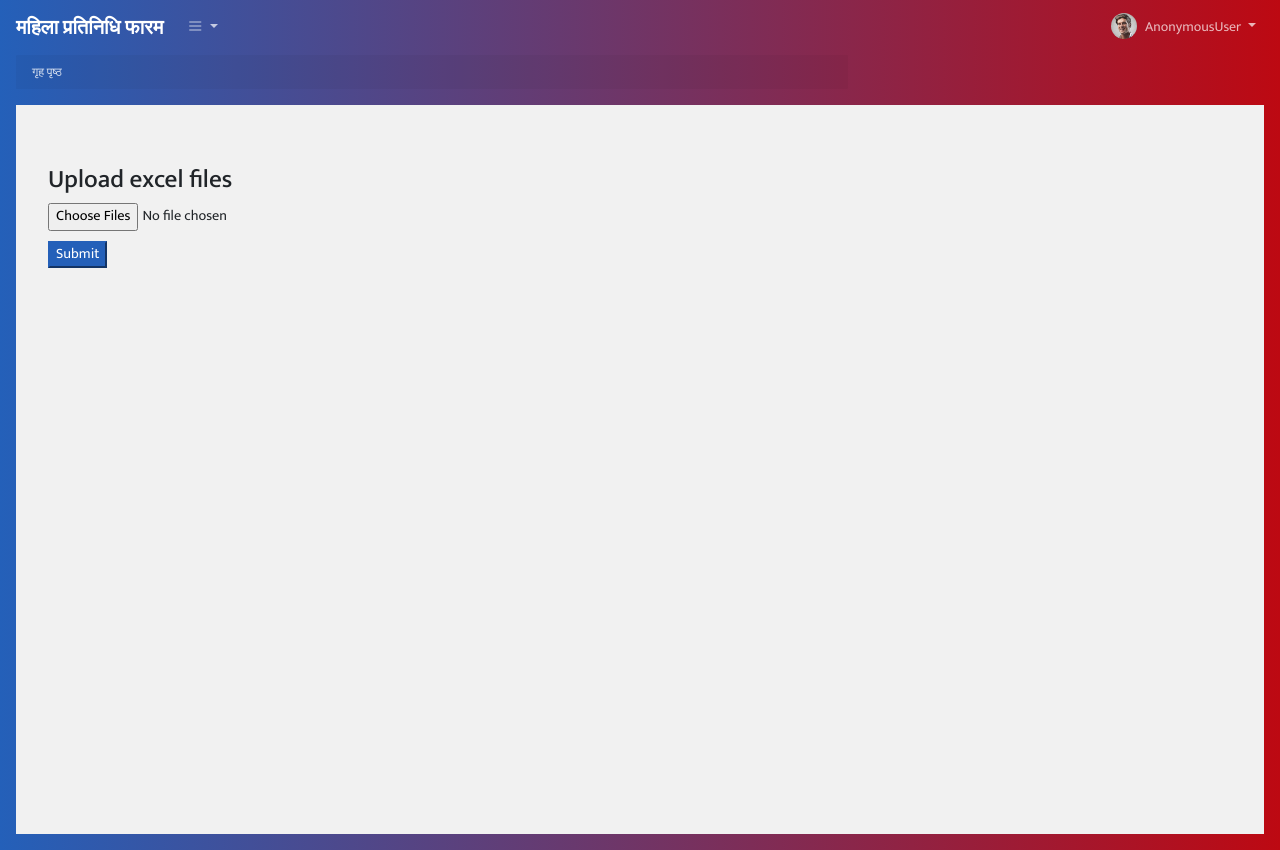
After one commit to naxa-developers/MahilaPratinidhi, a Django app: page /upload/ in a window 1280 px wide. The commit adds this page. Run offline with Django 3.2, Linux system fonts and the light colour scheme; some libraries are stand-ins or nearby versions.

Commit message:
upload excel files funtionality

```diff
--- a/mahila_pratinidhi/core/templates/core/dashboard.html
+++ b/mahila_pratinidhi/core/templates/core/dashboard.html
@@ -44,7 +44,6 @@
 
                                             </div>
                                         </form>
-
 
                                     </div>
 
--- /dev/null
+++ b/mahila_pratinidhi/core/templates/core/upload.html
@@ -0,0 +1,53 @@
+{% extends '_base.html' %}
+
+{% block content %}
+    <div id="main-container" class="minified">
+
+        <!--[if lt IE 8]>
+            <p class="browserupgrade">You are using an <strong>outdated</strong> browser. Please <a href="http://browsehappy.com/">upgrade your browser</a> to improve your experience.</p>
+        <![endif]-->
+        <?php include 'header.php'; ?>
+
+        <div class="row no-gutters">
+            <div class="col-md-8">
+                <nav aria-label="breadcrumb">
+                    <ol class="breadcrumb">
+                        <li class="breadcrumb-item"><a href="{% url 'core:dashboard' %}">गृह पृष्‍ठ</a></li>
+
+
+                    </ol>
+                </nav>
+            </div>
+            <div class="col-md-12">
+                <div class="dash-right">
+                    <div class="row">
+
+                        <div class="col-md-12" style="margin-top: 60px">
+                            <h3>Upload excel files</h3>
+
+
+                       <form action="{% url 'core:file_upload' %}" method="post" enctype="multipart/form-data" >{% csrf_token %}
+                           <input type="file" name="file" multiple>
+                           <p style="margin-top: 10px">
+                           <input type="submit" class="btn-primary">
+                           </p>
+                       </form>
+
+                            {% if messages %}
+                                <div style="color: #1c7430">
+                                    {% for message in messages %}
+                                        <div>{{ message }}</div>
+                                    {% endfor %}
+                                </div>
+{% endif %}
+
+
+
+                        </div>
+                    </div>
+                </div>
+            </div>
+        </div>
+    </div>
+
+{% endblock content %}
--- a/mahila_pratinidhi/core/urls.py
+++ b/mahila_pratinidhi/core/urls.py
@@ -13,7 +13,7 @@ urlpatterns = [
 	path('mahila-pratinidhi-delete/<int:pk>/', views.MahilaPratinidhiFormDeleteView.as_view(), name="mahila_pratinidhi_delete"),
 	path('accounts/user-profile/<int:pk>', views.UserProfileView.as_view(), name='user_profile'),
 	path('accounts/user-profile-update/<int:pk>', views.UserProfileUpdateView.as_view(), name='user_profile_update'),
+	path('upload/', views.UloadView.as_view(), name="upload"),
 	path('file-upload/', views.file_upload, name="file_upload"),
 
-
 ]
--- a/mahila_pratinidhi/core/views.py
+++ b/mahila_pratinidhi/core/views.py
@@ -1,8 +1,9 @@
+from django.contrib import messages
 from django.contrib.auth.mixins import LoginRequiredMixin
 from django.contrib.auth.models import User
-from django.contrib.auth.views import password_change
+from django.http import HttpResponseRedirect
 from django.shortcuts import render, get_object_or_404
-from django.urls import reverse_lazy, reverse
+from django.urls import reverse_lazy
 
 from django.views.generic import CreateView, UpdateView, DetailView, DeleteView, TemplateView
 
@@ -88,11 +89,38 @@ class MahilaPratinidhiFormDeleteView(LoginRequiredMixin, DeleteView):
 		return context
 
 
+class UloadView(TemplateView):
+	template_name = 'core/upload.html'
+
+
 def file_upload(request):
 	import pandas as pd
-	df = pd.read_excel(request.FILES['sentFile'])
-	# paramFile = request.FILES['sentFile'].read()
-	print(df.columns)
+
+	request_files = request.FILES.getlist('file')
+	files = [pd.read_excel(filename) for filename in request_files]
+	messages.success(request, 'Successfully loaded data from files')
+
+	for df in files:
+		total = df['qm=;+'].count()
+		for row in range(0, total):
+			MahilaPratinidhiForm.objects.create(
+				district=District.objects.get(name='Terhathum'),
+				name=df['gfd'][row],
+				age=df['pd]/'][row],
+				marital_status=df['j}jflxs l:lYft'][row],
+				educational_qualification=df['z}lIfs of]Uotf'][row],
+				caste=df['hfltotf'][row],
+				address=df['7]ufgf'][row],
+				contact_number=df[';Dks{ g '][row],
+				email=df['Od]n 7]ufgf'][row],
+				nirwachit_padh=df['lgjf{lrt kb'][row],
+				nirwachit_vdc_or_municipality_name=df['lgjf{lrt uf lj ; tyf gu/kflnsfsf]] gfd '][row],
+				party_name=df['kf6L{sf] gfd '][row],
+				party_joined_date=df['kf6L{df ;++++nUg ePsf] ldtL'][row],
+				samlagna_sang_sastha_samuha=df[' ;++++nUg ;++3 ;F:yf ;d"x  '][row],
+				nirwachit_chetra_pratiko_pratibadhata=df['lgjf{lrt Ifq k||ltsf] k|ltaM4tf '][row]
+			)
+	return HttpResponseRedirect('/upload')
 
 
 class MahilaPratinidhiDashboardView(LoginRequiredMixin, TemplateView):
```
